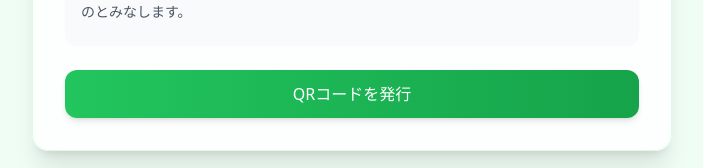
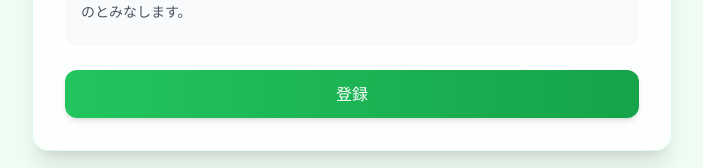
Before and after one commit to tukumanalab/m-pass, a Next.js app: page /members/register in a window 1280 px wide. Shown: the part 1282-1450 px from the top of the page, without its empty margins (288-991 px from the left). Built offline with nearby package versions, Linux system fonts and the light colour scheme; no server answers; the database is empty.

Commit message:
fix: メンバー登録画面のボタン表示を「登録」に変更

```diff
--- a/app/register/page.tsx
+++ b/app/register/page.tsx
@@ -643,7 +643,7 @@ export default function RegisterPage() {
             disabled={loading}
             className="w-full bg-gradient-to-r from-primary-500 to-primary-600 text-white py-3 px-4 rounded-xl hover:from-primary-600 hover:to-primary-700 transition-all shadow-md hover:shadow-lg disabled:opacity-50 disabled:cursor-not-allowed font-medium"
           >
-            {loading ? "登録中..." : "QRコードを発行"}
+            {loading ? "登録中..." : "登録"}
           </button>
         </form>
       </div>
```
